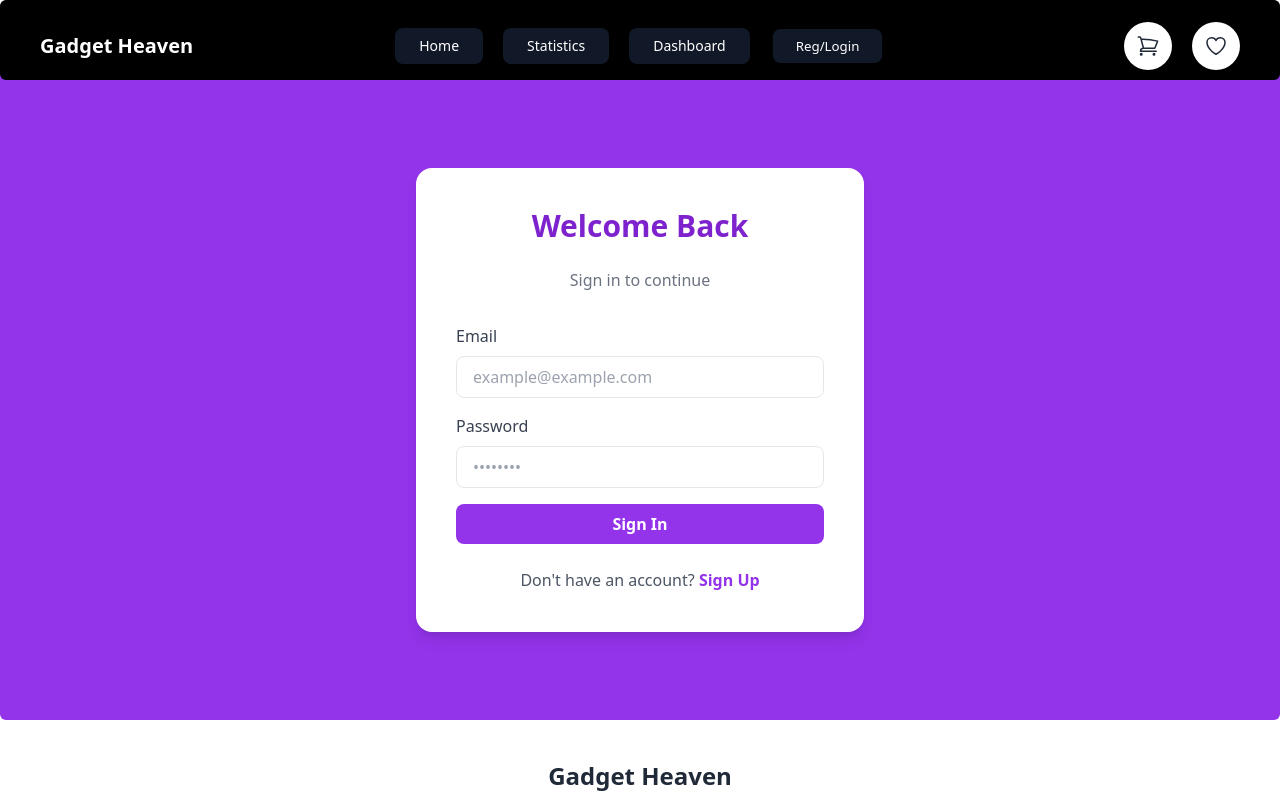
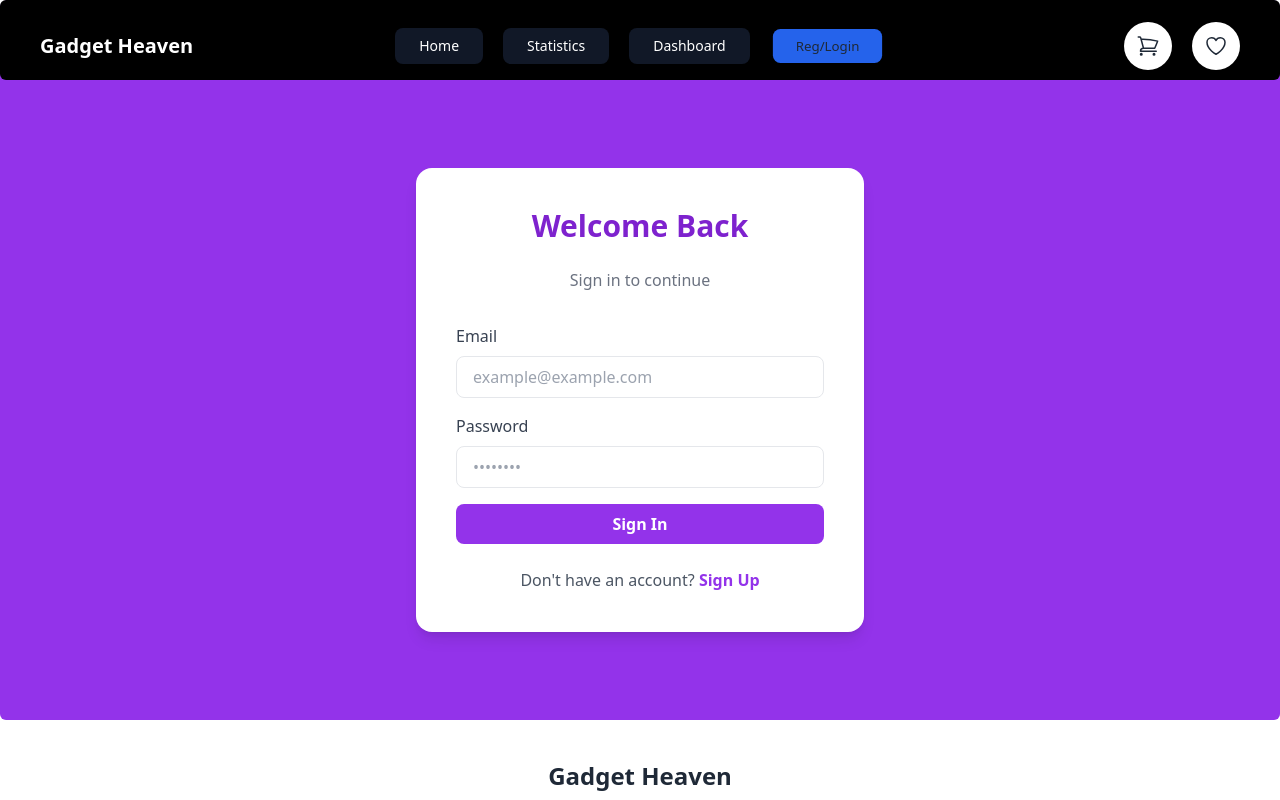
Before and after one commit to programming-hero-web-course-4/b10a8-gadget-heaven-Bytes-Farabi, a React (Vite) app: page /authenticate in a window 1280 px wide. Shown: the top 800 px of the page. Built offline with nearby package versions, Linux system fonts and the light colour scheme.

Commit message:
simple fix

```diff
--- a/src/Components/Navbar.jsx
+++ b/src/Components/Navbar.jsx
@@ -2,7 +2,7 @@ import React from 'react';
 import { Helmet } from 'react-helmet-async';
 import { Link, NavLink, useLocation } from 'react-router-dom';
 
-const Navbar = ({cartCount, wishCount}) => {
+const Navbar = ({ cartCount, wishCount }) => {
 
     const location = useLocation()
 
@@ -10,16 +10,16 @@ const Navbar = ({cartCount, wishCount}) => {
 
     const links = <div className='flex gap-5'>
         <NavLink to={"/"} className={({ isActive }) =>
-                    `px-6 py-2 bg-gray-900 text-white rounded-lg shadow-md font-medium transition duration-200 ease-in-out hover:bg-gray-800 focus:outline-none focus:ring-2 focus:ring-blue-500 focus:ring-offset-2 ${isActive ? 'scale-95 bg-blue-600' : ''}`
+            `px-6 py-2  rounded-lg shadow-md font-medium transition duration-200 ease-in-out hover:bg-gray-800 focus:outline-none focus:ring-2 focus:ring-blue-500 focus:ring-offset-2 ${isActive ? 'scale-95 bg-blue-600' : 'bg-gray-900 text-white'}`
         }>Home</NavLink>
         <NavLink to={"/statistics"} className={({ isActive }) =>
-                    `px-6 py-2 bg-gray-900 text-white rounded-lg shadow-md font-medium transition duration-200 ease-in-out hover:bg-gray-800 focus:outline-none focus:ring-2 focus:ring-blue-500 focus:ring-offset-2 ${isActive ? 'scale-95 bg-blue-600' : ''}`
+            `px-6 py-2  rounded-lg shadow-md font-medium transition duration-200 ease-in-out hover:bg-gray-800 focus:outline-none focus:ring-2 focus:ring-blue-500 focus:ring-offset-2 ${isActive ? 'scale-95 bg-blue-600' : 'bg-gray-900 text-white'}`
         }>Statistics</NavLink>
         <NavLink to={"/dashboard"} className={({ isActive }) =>
-                    `px-6 py-2 bg-gray-900 text-white rounded-lg shadow-md font-medium transition duration-200 ease-in-out hover:bg-gray-800 focus:outline-none focus:ring-2 focus:ring-blue-500 focus:ring-offset-2 ${isActive ? 'scale-95 bg-blue-600' : ''}`
+            `px-6 py-2 rounded-lg shadow-md font-medium transition duration-200 ease-in-out hover:bg-gray-800 focus:outline-none focus:ring-2 focus:ring-blue-500 focus:ring-offset-2 ${isActive ? 'scale-95 bg-blue-600' : 'bg-gray-900 text-white'}`
         }>Dashboard</NavLink>
         <NavLink to={"/authenticate"} className={({ isActive }) =>
-                    `px-6 py-2 bg-gray-900 text-white rounded-lg shadow-md font-medium transition duration-200 ease-in-out hover:bg-gray-800 focus:outline-none focus:ring-2 focus:ring-blue-500 focus:ring-offset-2 ${isActive ? 'scale-95 bg-blue-600' : ''}`
+            `px-6 py-2  rounded-lg shadow-md font-medium transition duration-200 ease-in-out hover:bg-gray-800 focus:outline-none focus:ring-2 focus:ring-blue-500 focus:ring-offset-2 ${isActive ? 'scale-95 bg-blue-600' : 'bg-gray-900 text-white'}`
         }>Reg/Login</NavLink>
     </div>
 
```
Lines whose indentation alone changed are shown as unchanged.
